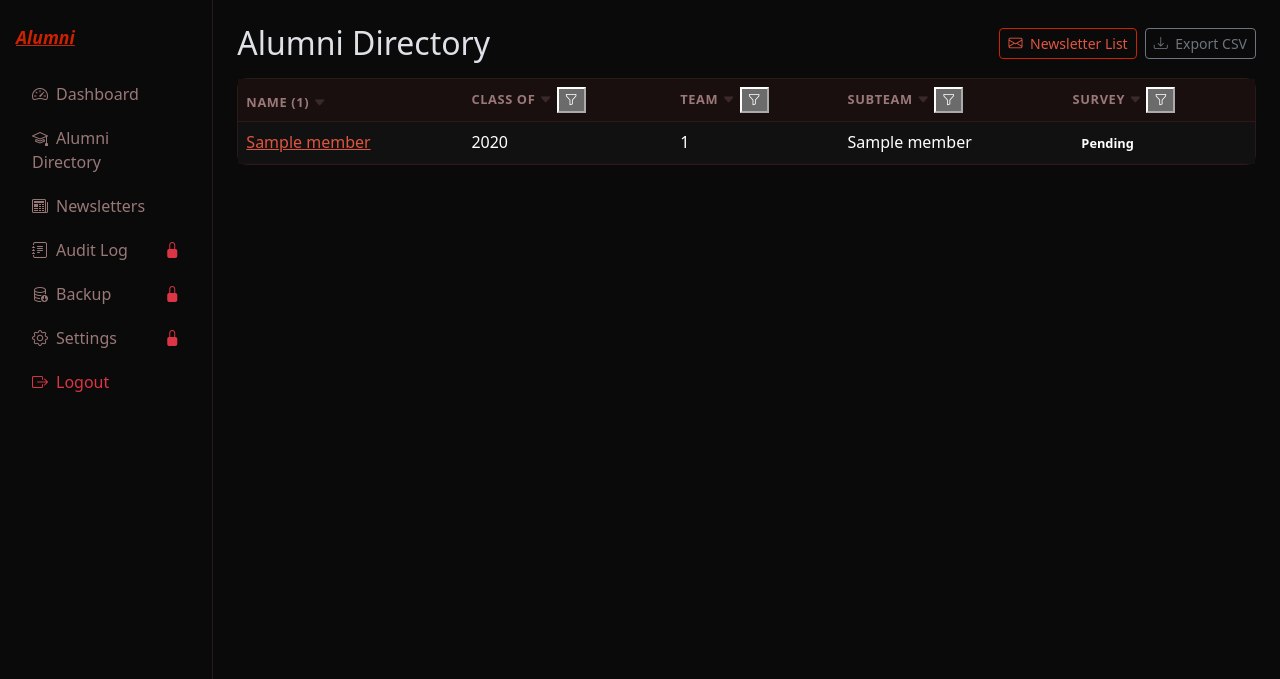
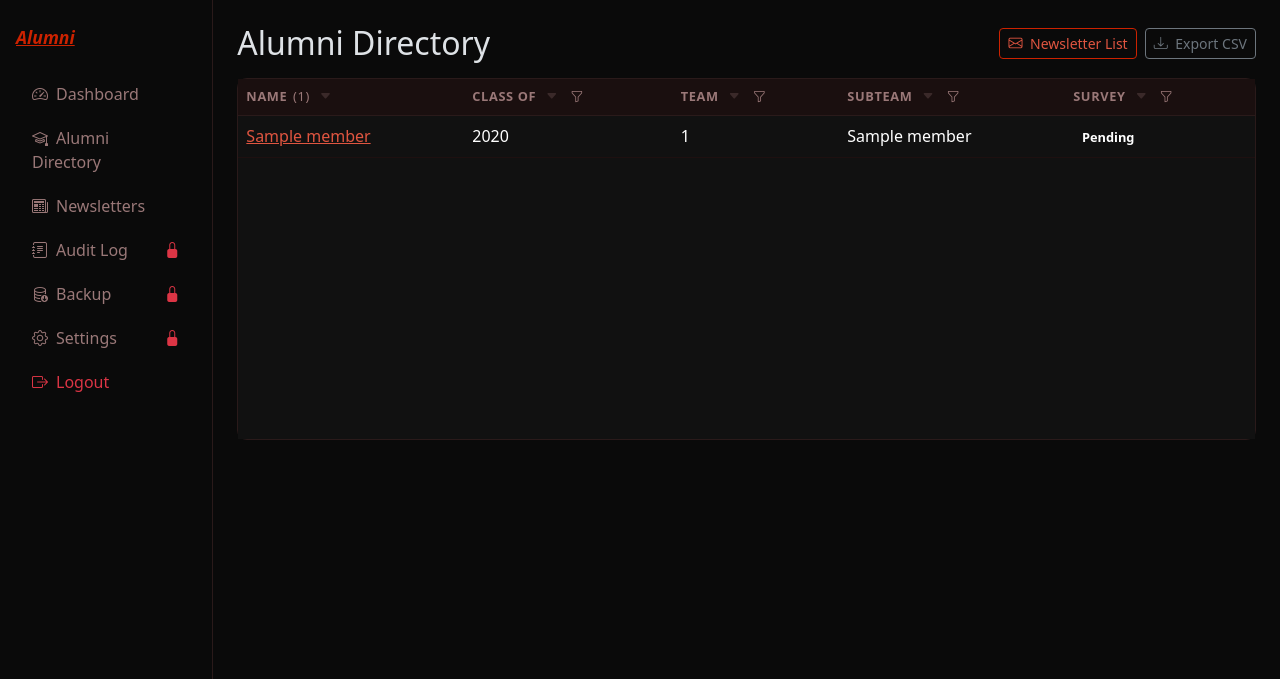
Before and after one commit to FRC-Team-4143/alumni, a Python web app: template app/templates/admin/alumni_list.html in a window 1280 px wide. Shown: the top 679 px of the page. Run offline with Jinja, Linux system fonts and the light colour scheme; the template is opened without the code that fills it: most values are stand-ins (such as "Sample title", 1, 10 or a date in 2020).

Commit message:
Directory table: current shared table script and family markup
The directory used an Aug 19 copy of table-filter-sort.js that ignores the
`data-count` marker its Name header set, so the count never tracked filters,
and its headers lacked the family markup and styles, leaving the filter
dropdowns unstyled. Now it uses the merged current script with the same
header markup, live count, empty-results message, and styles as the other
apps' rosters, and the Survey filter shows Completed/Pending instead of raw
status values.

Co-Authored-By: Claude Opus 5.5 <noreply@anthropic.com>

```diff
--- a/app/templates/admin/alumni_list.html
+++ b/app/templates/admin/alumni_list.html
@@ -1,5 +1,26 @@
 {% extends "admin/base.html" %}
 {% block title %}Alumni Directory — Alumni{% endblock %}
+
+{% block head %}
+<style>
+  .fs-th { white-space: nowrap; }
+  .fs-th .th-inner { gap: .35rem; }
+  .fs-count { color: #9a7878; font-weight: normal; }
+  .sort-icon { font-size: .75rem; cursor: pointer; }
+  .table-responsive { min-height: 360px; }
+  .filter-funnel-btn {
+    border: none; background: none; padding: 0 .15rem; line-height: 1;
+    min-width: 1em; min-height: 1em; display: inline-flex; align-items: center;
+    justify-content: center; color: #9a7878; cursor: pointer;
+  }
+  .filter-funnel-btn:hover, .filter-funnel-btn.active { color: #e05540; }
+  .filter-dropdown-menu { min-width: 220px; max-width: 280px; background: #111111; border: 1px solid #2a1a1a; }
+  .filter-checkbox-list { max-height: 240px; overflow-y: auto; margin-bottom: .25rem; }
+  .filter-dropdown-menu .form-check-label { color: #f0e8e8; }
+  .filter-dropdown-menu a.small { color: #e05540; text-decoration: none; }
+  .filter-dropdown-menu a.small:hover { text-decoration: underline; }
+</style>
+{% endblock %}
 
 {% block content %}
 <div class="d-flex justify-content-between align-items-center mb-3 flex-wrap gap-2">
@@ -20,14 +41,24 @@
 <div class="card">
   <div class="card-body p-0">
     <div class="table-responsive">
-    <table class="table table-hover mb-0 align-middle" data-filter-sort>
+    <table class="table table-hover mb-0 align-middle" data-filter-sort data-empty-text="No alumni match the current filters.">
       <thead class="table-light">
         <tr>
-          <th data-col="name" data-sortable="true" data-sort-type="text" data-filter="none" data-count="true">Name ({{ members|length }})</th>
-          <th data-col="year" data-sortable="true" data-sort-type="num">Class Of</th>
-          <th data-col="team" data-sortable="true" data-sort-type="num">Team</th>
-          <th data-col="subteam" data-sortable="true" data-sort-type="text">Subteam</th>
-          <th data-col="status" data-sortable="true" data-sort-type="text">Survey</th>
+          <th class="fs-th" data-col="name" data-sortable="true" data-sort-type="text" data-filter="none" data-show-count="true">
+            <span class="th-inner d-inline-flex align-items-center"><span class="th-label">Name</span></span>
+          </th>
+          <th class="fs-th" data-col="year" data-sortable="true" data-sort-type="num">
+            <span class="th-inner d-inline-flex align-items-center"><span class="th-label">Class Of</span></span>
+          </th>
+          <th class="fs-th" data-col="team" data-sortable="true" data-sort-type="num">
+            <span class="th-inner d-inline-flex align-items-center"><span class="th-label">Team</span></span>
+          </th>
+          <th class="fs-th" data-col="subteam" data-sortable="true" data-sort-type="text">
+            <span class="th-inner d-inline-flex align-items-center"><span class="th-label">Subteam</span></span>
+          </th>
+          <th class="fs-th" data-col="status" data-sortable="true" data-sort-type="text">
+            <span class="th-inner d-inline-flex align-items-center"><span class="th-label">Survey</span></span>
+          </th>
         </tr>
       </thead>
       <tbody>
@@ -37,7 +68,7 @@
           <td data-value="{{ m.graduation_year or '' }}">{{ m.graduation_year or '—' }}</td>
           <td data-value="{{ m.team_number or '' }}">{{ m.team_number or '—' }}</td>
           <td data-value="{{ m.subteam_label or '' }}">{{ m.subteam_label or '—' }}</td>
-          <td data-value="{{ m.survey.status.value if m.survey else '' }}">
+          <td data-value="{{ m.survey.status.value if m.survey else '' }}" data-label="{{ ('Completed' if m.survey.status.value == 'completed' else 'Pending') if m.survey else '' }}">
             {% if m.survey %}
               <span class="chip chip-{{ m.survey.status.value }}">{{ 'Completed' if m.survey.status.value == 'completed' else 'Pending' }}</span>
             {% else %}
--- a/static/js/table-filter-sort.js
+++ b/static/js/table-filter-sort.js
@@ -6,13 +6,39 @@
  * `data-empty-text` on the `<table>` to customize the "no rows match" placeholder
  * shown when filters exclude every row. See CLAUDE.md / the roster/report pages for
  * the full markup contract.
+ *
+ * A column sorts and filters on the same `data-value` by default (e.g. a name, or a
+ * category like "met"/"not_met"). A numeric column that should filter on a derived
+ * category instead of enumerating every distinct number — e.g. "Approved" hours,
+ * sortable numerically but filtered as ahead-of-requirement/not — sets
+ * `data-filter-value`/`data-filter-label` on the `<td>` too; when present these are
+ * used for filtering (funnel + visibility) while `data-value` still drives sorting.
+ *
+ * A cell that can belong to several filter categories at once (e.g. "missing these
+ * required opportunities", a list of names) sets `data-filter-values` instead — a
+ * comma-separated list. The funnel then lists every distinct name across all rows,
+ * each name is its own filter option (no `data-filter-label` needed — the name is the
+ * label), an empty list is treated as the `(none)` option, and a row matches if it's
+ * still `d-none`-eligible under every column, but *within* this one column a row is
+ * visible if it has ANY of the checked values (OR, not AND) — matches how "pick which
+ * tags to include" reads. Optionally set `data-filter-sort-type="text"` on the `<th>`
+ * to alphabetize the funnel list separately from a numeric row `data-sort-type`.
+ *
+ * Set `data-show-count="true"` on a `<th>` to append a live "(N)" after its label — how
+ * many rows the current filter combination leaves visible across every column, not just
+ * this one. Updates alongside the rows on every filter/sort change.
+ *
+ * A `<th>` marked `data-count="true"` has its own server-rendered `.fs-count` element
+ * kept in sync the same way (as "(N)").
+ *
+ * Each table's sort and filters are saved in sessionStorage per page + table position,
+ * so a full-page reload (every admin form submit redirects back) restores them.
  */
 (function () {
   'use strict';
 
   var NONE_VALUE = ' none ';
   var NONE_LABEL = '(none)';
-  var DEFAULT_EMPTY_TEXT = 'No rows match the current filters.';
 
   function compareText(a, b) {
     return a.localeCompare(b, undefined, { numeric: true, sensitivity: 'base' });
@@ -25,27 +51,110 @@
     return numeric ? (parseFloat(a) || 0) - (parseFloat(b) || 0) : compareText(a, b);
   }
 
+  // Sort value: always `data-value` — a numeric column needs its real number here.
   function cellValue(td) {
     var v = td ? td.getAttribute('data-value') : null;
     return v === null || v === '' ? NONE_VALUE : v;
   }
 
+  // Filter value: `data-filter-value` when the cell sets one (a derived category),
+  // otherwise falls back to the same `data-value` sorting uses.
+  function cellFilterValue(td) {
+    var v = td ? td.getAttribute('data-filter-value') : null;
+    if (v === null) return cellValue(td);
+    return v === '' ? NONE_VALUE : v;
+  }
+
+  // Filter values (plural): `data-filter-values` when the cell sets one — a
+  // comma-separated list, e.g. several missing opportunity names — otherwise a
+  // single-element array wrapping cellFilterValue() so every other column's existing
+  // single-value behavior is unchanged.
+  function cellFilterValues(td) {
+    if (!td) return [NONE_VALUE];
+    var raw = td.getAttribute('data-filter-values');
+    if (raw === null) return [cellFilterValue(td)];
+    var parts = raw.split(',').map(function (s) { return s.trim(); }).filter(function (s) { return s !== ''; });
+    return parts.length ? parts : [NONE_VALUE];
+  }
+
   function cellLabel(td, value) {
     if (value === NONE_VALUE) return NONE_LABEL;
-    var label = td.getAttribute('data-label');
+    // A data-filter-values cell has no per-cell label to read — each value (e.g. an
+    // opportunity name) is already human-readable and is its own label.
+    if (td.getAttribute('data-filter-values') !== null) return value;
+    var label = td.getAttribute('data-filter-label') || td.getAttribute('data-label');
     if (label !== null && label !== '') return label;
     return (td.textContent || '').trim();
   }
 
-  function TableController(table) {
+  function TableController(table, idx) {
     this.table = table;
     this.thead = table.querySelector('thead');
     this.tbody = table.querySelector('tbody');
     this.columns = [];
     this.sortState = null; // { index, dir: 'asc'|'desc' }
     this.emptyRow = null;
+    this.countEls = [];
+    // Scoped per page + table position so a full-page reload (every admin form
+    // submit redirects back here) can restore what the user had set instead of
+    // silently dropping it.
+    this.storageKey = 'fs-state:' + location.pathname + ':' + (idx || 0);
     this.build();
   }
+
+  TableController.prototype.loadState = function () {
+    try {
+      var raw = sessionStorage.getItem(this.storageKey);
+      return raw ? JSON.parse(raw) : null;
+    } catch (e) {
+      return null;
+    }
+  };
+
+  TableController.prototype.saveState = function () {
+    try {
+      var filters = {};
+      this.columns.forEach(function (col) {
+        if (col.selected) filters[col.key] = col.selected.values;
+      });
+      sessionStorage.setItem(this.storageKey, JSON.stringify({ sortState: this.sortState, filters: filters }));
+    } catch (e) {
+      // Private-mode / quota errors just mean filters won't survive a reload.
+    }
+  };
+
+  TableController.prototype.applySavedState = function (saved) {
+    var self = this;
+    if (saved.filters) {
+      this.columns.forEach(function (col) {
+        if (col.filterable && Object.prototype.hasOwnProperty.call(saved.filters, col.key)) {
+          col.selected = { values: saved.filters[col.key] };
+          self.updateFunnel(col);
+        }
+      });
+    }
+    if (saved.sortState) {
+      var target = this.columns.filter(function (c) { return c.sortable && c.key === saved.sortState.key; })[0];
+      if (target) {
+        this.sortState = { key: saved.sortState.key, dir: saved.sortState.dir };
+        this.updateSortIcons();
+      }
+    }
+  };
+
+  TableController.prototype.updateSortIcons = function () {
+    var self = this;
+    this.columns.forEach(function (c) {
+      if (!c.sortable) return;
+      var icon = c.th.querySelector('.sort-icon');
+      if (!icon) return;
+      if (self.sortState && c.key === self.sortState.key) {
+        icon.className = 'sort-icon bi ' + (self.sortState.dir === 'asc' ? 'bi-caret-up-fill' : 'bi-caret-down-fill') + ' ms-1 text-danger';
+      } else {
+        icon.className = 'sort-icon bi bi-caret-down-fill opacity-25 ms-1';
+      }
+    });
+  };
 
   TableController.prototype.build = function () {
     var self = this;
@@ -53,11 +162,10 @@
     if (!headerRow) return;
     var ths = Array.prototype.slice.call(headerRow.children);
 
-    var emptyText = this.table.getAttribute('data-empty-text') || DEFAULT_EMPTY_TEXT;
     var emptyCell = document.createElement('td');
     emptyCell.colSpan = ths.length;
     emptyCell.className = 'text-center text-muted py-4';
-    emptyCell.textContent = emptyText;
+    emptyCell.textContent = 'No members match the current filters.';
     this.emptyRow = document.createElement('tr');
     this.emptyRow.className = 'fs-empty-row d-none';
     this.emptyRow.appendChild(emptyCell);
@@ -68,12 +176,36 @@
 
       var sortable = th.getAttribute('data-sortable') === 'true';
       var sortType = th.getAttribute('data-sort-type') || 'text';
+      // The funnel's own value list can order itself differently than row sorting does
+      // — e.g. a numeric row sort by missing-count next to an alphabetized name list.
+      var filterSortType = th.getAttribute('data-filter-sort-type') || sortType;
       var filterable = th.getAttribute('data-filter') !== 'none';
-      var def = { key: col, index: index, th: th, sortable: sortable, sortType: sortType, filterable: filterable, selected: null };
+      var def = {
+        key: col, index: index, th: th, sortable: sortable, sortType: sortType,
+        filterSortType: filterSortType, filterable: filterable, selected: null,
+      };
       self.columns.push(def);
 
       th.classList.add('fs-th');
       var inner = th.querySelector('.th-inner') || th;
+
+      if (th.getAttribute('data-show-count') === 'true') {
+        var countEl = document.createElement('span');
+        countEl.className = 'fs-count';
+        countEl.setAttribute('data-fs-prefix', ' ');
+        var labelEl = inner.querySelector('.th-label');
+        if (labelEl && labelEl.parentNode) {
+          labelEl.parentNode.insertBefore(countEl, labelEl.nextSibling);
+        } else {
+          inner.appendChild(countEl);
+        }
+        self.countEls.push(countEl);
+      }
+
+      if (th.getAttribute('data-count') === 'true') {
+        var existing = inner.querySelector('.fs-count');
+        if (existing) self.countEls.push(existing);
+      }
 
       if (sortable) {
         var caret = document.createElement('i');
@@ -95,7 +227,12 @@
 
     this.tbody.appendChild(this.emptyRow);
 
-    this.applyDefaults();
+    var saved = this.loadState();
+    if (saved) {
+      this.applySavedState(saved);
+    } else {
+      this.applyDefaults();
+    }
     this.render();
   };
 
@@ -128,12 +265,13 @@
     var out = [];
     this.rows().forEach(function (tr) {
       var td = tr.children[col.index];
-      var value = cellValue(td);
-      if (seen.hasOwnProperty(value)) return;
-      seen[value] = true;
-      out.push({ value: value, label: cellLabel(td, value) });
+      cellFilterValues(td).forEach(function (value) {
+        if (seen.hasOwnProperty(value)) return;
+        seen[value] = true;
+        out.push({ value: value, label: cellLabel(td, value) });
+      });
     });
-    var numeric = col.sortType === 'num';
+    var numeric = col.filterSortType === 'num';
     out.sort(function (a, b) { return compareValues(a.value, b.value, numeric); });
     return out;
   };
@@ -294,18 +432,7 @@
   TableController.prototype.toggleSort = function (col) {
     var dir = this.sortState && this.sortState.key === col.key && this.sortState.dir === 'asc' ? 'desc' : 'asc';
     this.sortState = { key: col.key, dir: dir };
-
-    this.columns.forEach(function (c) {
-      if (!c.sortable) return;
-      var icon = c.th.querySelector('.sort-icon');
-      if (!icon) return;
-      if (c.key === col.key) {
-        icon.className = 'sort-icon bi ' + (dir === 'asc' ? 'bi-caret-up-fill' : 'bi-caret-down-fill') + ' ms-1 text-danger';
-      } else {
-        icon.className = 'sort-icon bi bi-caret-down-fill opacity-25 ms-1';
-      }
-    });
-
+    this.updateSortIcons();
     this.render();
   };
 
@@ -318,11 +445,15 @@
       var visible = self.columns.every(function (col) {
         if (!col.selected) return true;
         var td = tr.children[col.index];
-        return col.selected.values.indexOf(cellValue(td)) !== -1;
+        // A single-value cell is just a 1-element array here, so this is a plain
+        // membership check for every other column — only a data-filter-values cell
+        // (several categories at once) makes this a real "has any checked one" test.
+        return cellFilterValues(td).some(function (v) { return col.selected.values.indexOf(v) !== -1; });
       });
       tr.classList.toggle('d-none', !visible);
       if (visible) visibleCount++;
     });
+
 
     if (this.sortState) {
       var sortKey = this.sortState.key;
@@ -345,14 +476,19 @@
       this.emptyRow.classList.toggle('d-none', !(rows.length > 0 && visibleCount === 0));
       this.tbody.appendChild(this.emptyRow);
     }
+
+    this.countEls.forEach(function (el) {
+      el.textContent = (el.getAttribute('data-fs-prefix') || '') + '(' + visibleCount + ')';
+    });
+    this.saveState();
   };
 
-  function init(tableEl) {
-    return new TableController(tableEl);
+  function init(tableEl, idx) {
+    return new TableController(tableEl, idx);
   }
 
   document.addEventListener('DOMContentLoaded', function () {
-    document.querySelectorAll('table[data-filter-sort]').forEach(function (t) { init(t); });
+    document.querySelectorAll('table[data-filter-sort]').forEach(function (t, idx) { init(t, idx); });
   });
 
   window.TableFilterSort = { init: init };
```
